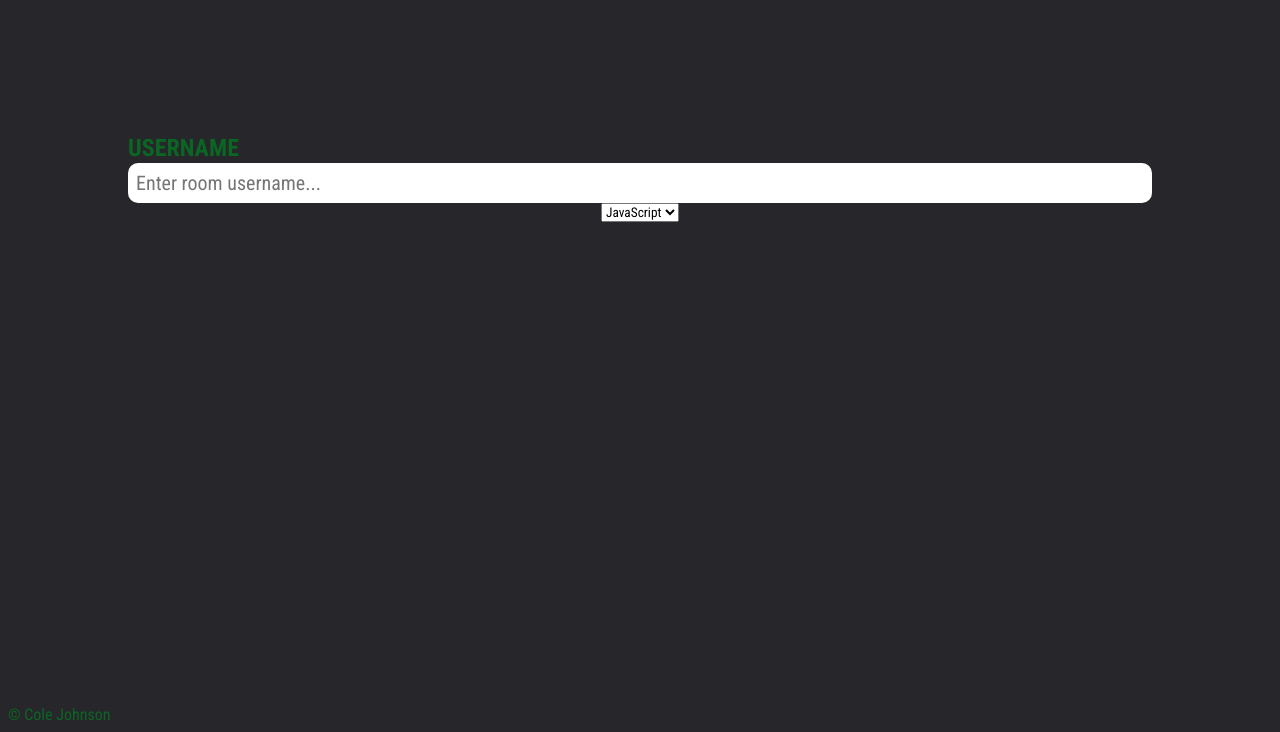
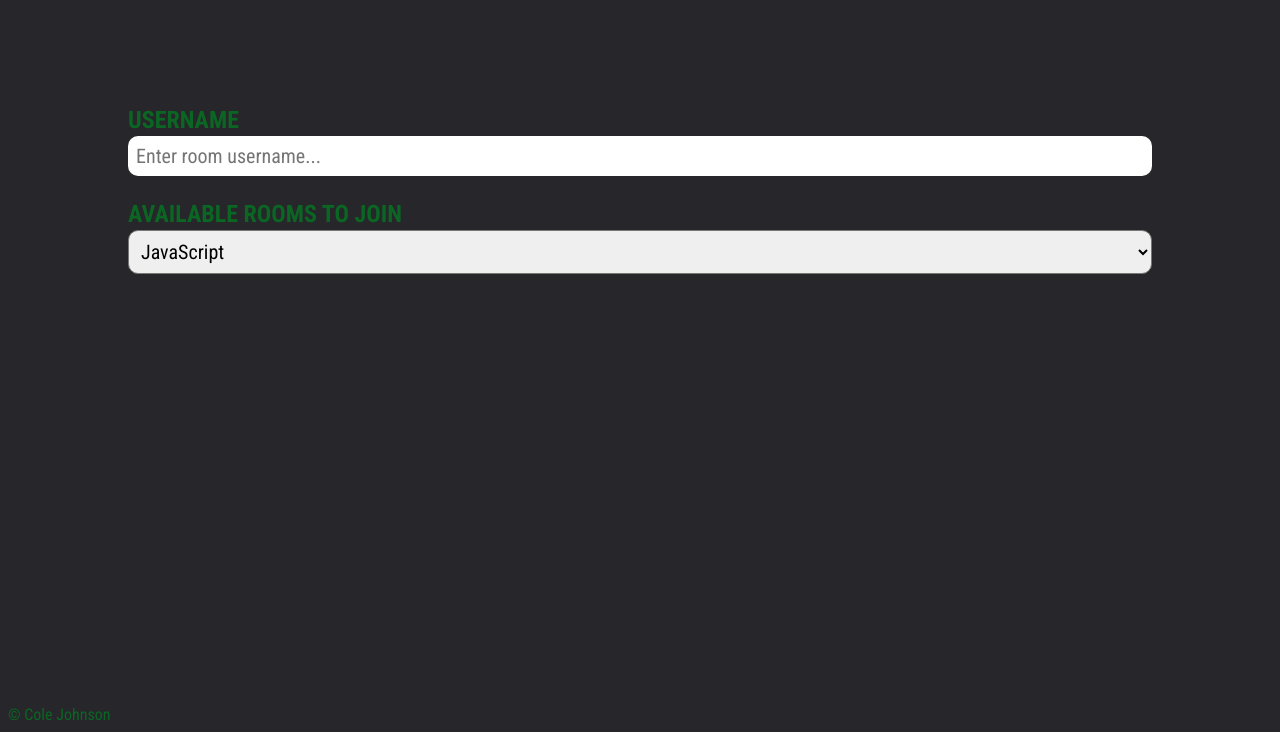
Before and after one commit to cburnjohnson/devcord, a Gatsby site in the folder client/: page /joinroom in a window 1280 px wide. Shown: the part 68-800 px from the top of the page. Built offline with nearby package versions, Linux system fonts and the light colour scheme; Gatsby itself is replaced by a stand-in of ours.

Commit message:
joinroom styling

```diff
--- a/client/src/pages/joinroom.js
+++ b/client/src/pages/joinroom.js
@@ -14,6 +14,8 @@ const JoinRoom = () => {
                     />
                 </div>
 
+                <div className='form-control'>
+                    <label htmlFor='rooms'>Available rooms to join</label>
                     <select name='rooms' id='rooms'>
                         <option value='javascript'>JavaScript</option>
                         <option value='python'>Python</option>
@@ -23,6 +25,7 @@ const JoinRoom = () => {
                         <option value='ruby'>Ruby</option>
                         <option value='c'>C</option>
                     </select>
+                </div>
             </form>
         </Layout>
     );
--- a/client/src/styles/styles.css
+++ b/client/src/styles/styles.css
@@ -216,8 +216,19 @@ button[type='submit']:hover {
     font-size: 1.25rem;
 }
 
+.joinroom-form select {
+    width: 80%;
+    display: block;
+    padding: 0.5rem;
+    border-radius: 10px;
+    font-size: 1.25rem;
+    cursor: pointer;
+    margin: 0 auto;
+}
+
 .form-control {
     width: 100%;
+    margin-top: 1.5rem;
 }
 /* Footer */
 
```
Lines whose indentation alone changed are shown as unchanged.
